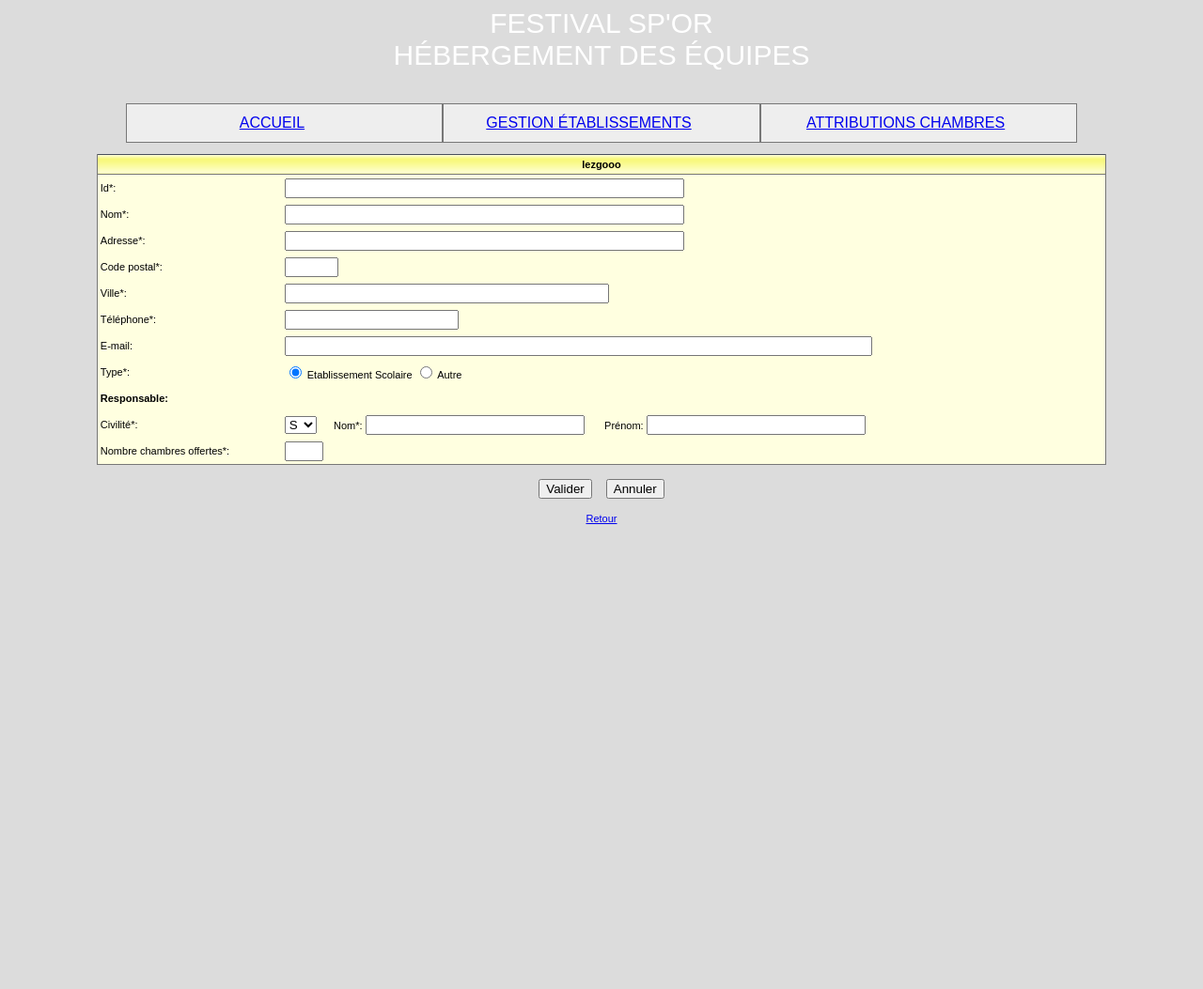
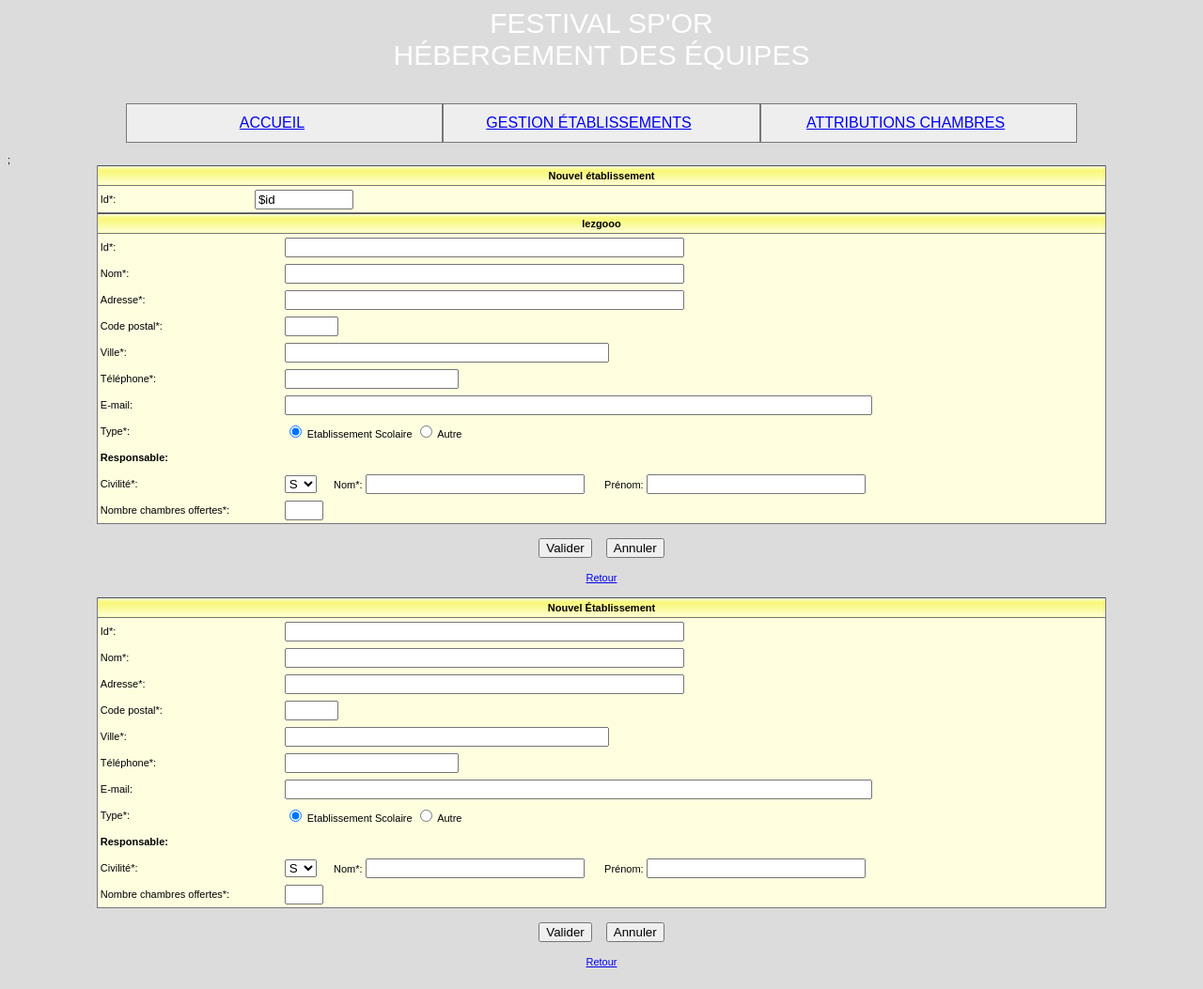
Before and after one commit to j000shua/FestivalGroupA, a PHP site: template vues/vueCreerEtablissement.php in a window 1280 px wide. Shown: the whole page at 94% size. Before the commit the page ends 558 px from the top, so only its background shows below. Run offline with PHP 8.4, Linux system fonts and the light colour scheme; the template is opened without the code that fills it: most values are stand-ins (such as "Sample title", 1, 10 or a date in 2020).

Commit message:
Update vueCreerEtablissement.php

```diff
--- a/vues/vueCreerEtablissement.php
+++ b/vues/vueCreerEtablissement.php
@@ -2,6 +2,16 @@
 <?php ob_start(); ?>
 
 <!-- CONTENU DE LA VUE AVEC LES VARIABLES PHP -->
+<table width='85%' align='center' cellspacing='0' cellpadding='0' class='tabNonQuadrille'>
+    <tr class='enTeteTabNonQuad'>
+         <td colspan='3'>Nouvel établissement</td>
+    </tr>
+
+    <tr class='ligneTabNonQuad'>
+         <td> Id*: </td>
+         <td><input type='text' value='$id' name='id' size ='10' maxlength='8'></td>
+    </tr>;
+</table>
 
 <form method='POST' action='?action=etablissements'>
    <input type='hidden' value='validerCreEtab' name='action'>
@@ -96,5 +106,98 @@
 
 </form>
 
+<form method='POST' action='?action=etablissements'>
+   <input type='hidden' value='validerCreEtab' name='action'>
+   <table width='85%' cellspacing='0' cellpadding='0' align='center'
+   class='tabNonQuadrille'>
+
+      <tr class='enTeteTabNonQuad'>
+         <td colspan='3'>Nouvel Établissement</td>
+      </tr>
+     <!--  <tr>
+         <td><input type='hidden' name='id'></td>
+      </tr> -->
+
+      <tr class="ligneTabNonQuad">
+         <td> Id*: </td>
+         <td><input type="text" name="id" size="50"
+         maxlength="45"></td>
+      </tr>
+      <tr class="ligneTabNonQuad">
+         <td> Nom*: </td>
+         <td><input type="text" name="nom" size="50"
+         maxlength="45"></td>
+      </tr>
+      <tr class="ligneTabNonQuad">
+         <td> Adresse*: </td>
+         <td><input type="text" name="adresseRue"
+         size="50" maxlength="45"></td>
+      </tr>
+      <tr class="ligneTabNonQuad">
+         <td> Code postal*: </td>
+         <td><input type="text" name="codePostal"
+         size="4" maxlength="5"></td>
+      </tr>
+      <tr class="ligneTabNonQuad">
+         <td> Ville*: </td>
+         <td><input type="text" name="ville" size="40"
+         maxlength="35"></td>
+      </tr>
+      <tr class="ligneTabNonQuad">
+         <td> Téléphone*: </td>
+         <td><input type="text" name="tel" size ="20"
+         maxlength="10"></td>
+      </tr>
+      <tr class="ligneTabNonQuad">
+         <td> E-mail: </td>
+         <td><input type="text" name=
+         "adresseElectronique" size ="75" maxlength="70"></td>
+      </tr>
+      <tr class="ligneTabNonQuad">
+         <td> Type*: </td>
+         <td>
+            <input type='radio' name='type' value='1' checked> Etablissement Scolaire
+            <input type='radio' name='type' value='0'> Autre
+         </td>
+         </tr>
+         <tr class='ligneTabNonQuad'>
+            <td colspan='2' ><strong>Responsable:</strong></td>
+         </tr>
+         <tr class='ligneTabNonQuad'>
+            <td> Civilité*: </td>
+            <td> <select name='civiliteResponsable'>
+
+               <?php for ($i=0; $i<3; $i=$i+1)
+                  echo "<option>$tabCivilite[$i]</option>";
+               ?>
+
+               </select>&nbsp; &nbsp; &nbsp; Nom*:
+               <input type="text" name="nomResponsable" size="26" maxlength="25">
+               &nbsp; &nbsp; &nbsp; Prénom:
+               <input type="text"  name="prenomResponsable" size="26" maxlength="25">
+            </td>
+         </tr>
+         <tr class="ligneTabNonQuad">
+            <td> Nombre chambres offertes*: </td>
+            <td><input type="text" name="nombreChambresOffertes" size ="2" maxlength="3"></td>
+         </tr>
+   </table>
+
+
+   <table align='center' cellspacing='15' cellpadding='0'>
+      <tr>
+         <td align='right'><input type='submit' type='reset' value='Valider' name='valider'>
+         </td>
+         <td align='left'><input type='reset' value='Annuler' name='annuler'>
+         </td>
+      </tr>
+      <tr>
+         <td colspan='2' align='center'><a href='index.php?action=etablissements'>Retour</a>
+         </td>
+      </tr>
+   </table>
+
+</form>
+
 <?php $contenu = ob_get_clean(); ?>
 <?php require 'vueHeader.php'; ?>
```
Also changed, not shown: controllers/controller.php (+6 -12 lines), vues/vueEtablissements.php (+12 -4 lines).
